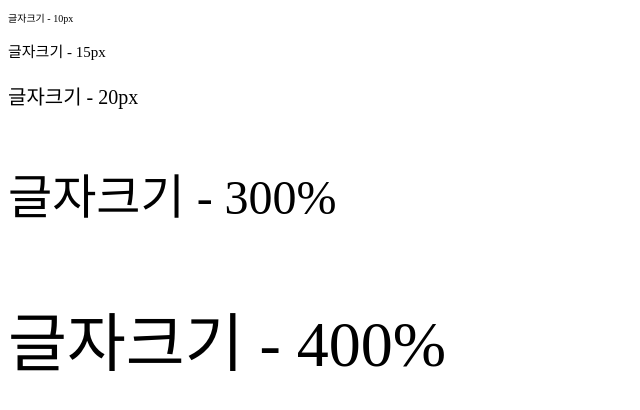
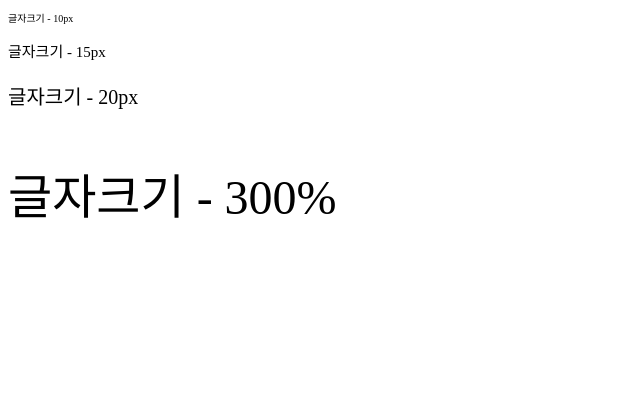
Before and after one commit to Gyunggyu-Lee/project, a plain HTML site: page test.html in a window 1280 px wide. Shown: the whole page, without its empty margins (0-640 px from the left). Drawn offline with Linux system fonts and the light colour scheme.

Commit message:
Revert "test.html에 글자 한줄 추가"
This reverts commit f50014d5f8d1a7ea836eff50157dc98b63483180.

```diff
--- a/test.html
+++ b/test.html
@@ -9,6 +9,5 @@
   <p style="font-size:15px;">글자크기 - 15px</p>
   <p style="font-size:20px;">글자크기 - 20px</p>
   <p style="font-size:300%;">글자크기 - 300%</p>
-  <p style="font-size:400%;">글자크기 - 400%</p>
 </body>
 </html>
```
